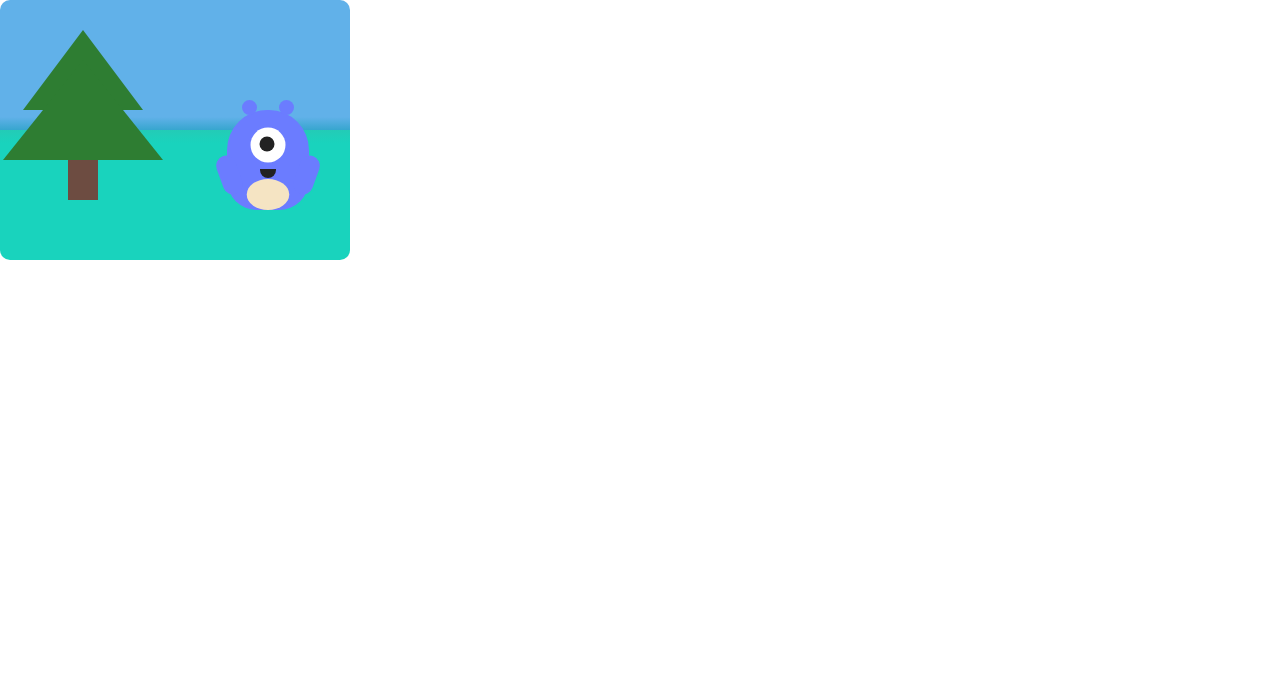
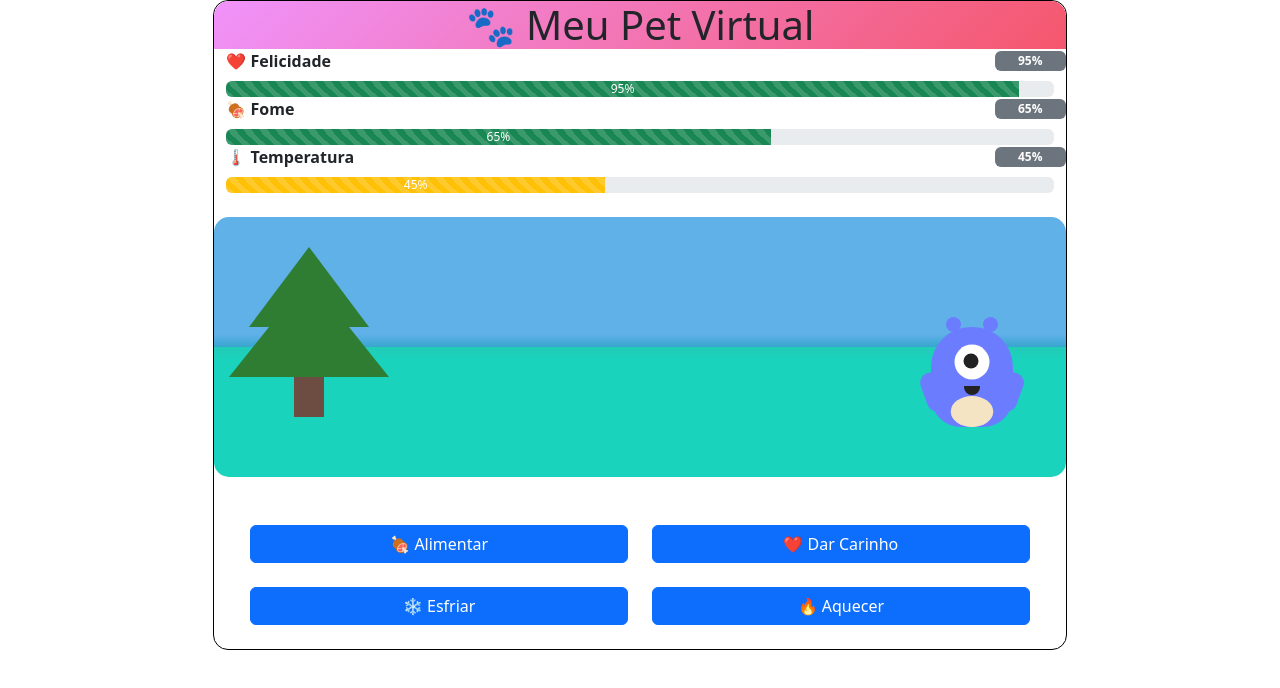
Before and after one commit to AlineRJO/tamagotchi_project, an Angular app: page / in a window 1280 px wide. Shown: the top 688 px of the page. Built offline with nearby package versions, Linux system fonts and the light colour scheme.

Commit message:
chore(main-page): add buttons

```diff
--- a/src/app/components/main-page/main-page.html
+++ b/src/app/components/main-page/main-page.html
@@ -1,3 +1,69 @@
+<div class="offset-md-2 col-md-8 container">
+  <div class="row card-pet_header text-center">
+    <h1 class="mb-0">
+        🐾 Meu Pet Virtual
+    </h1>
+  </div>
+  <div class="row d-flex justify-content-between align-items-center mb-2">
+    <span class="col-md-6 fw-semibold">❤️ Felicidade</span>
+    <span class="col-md-1 badge bg-secondary">{{happyProgressBar()}}%</span>
+  </div>
+  <div class="row">
+    <div class="progress col">
+      <div
+        class="progress-bar progress-bar-striped progress-bar-animated"
+        role="progressbar"
+        [style.width.%]="happyProgressBar()"
+        [ngClass]="updateProgressClass(happyProgressBar())"
+        [attr.aria-valuenow]="happyProgressBar()"
+        aria-valuemin="0"
+        aria-valuemax="100"
+      >
+        {{ happyProgressBar() }}%
+      </div>
+    </div>
+  </div>
+
+  <div class="row d-flex justify-content-between align-items-center mb-2">
+    <span class="col-md-6 fw-semibold">🍖 Fome</span>
+    <span class="col-md-1 badge bg-secondary">{{hugryprogressBar()}}%</span>
+  </div>
+  <div class="row">
+    <div class="progress col">
+      <div
+        class="progress-bar progress-bar-striped progress-bar-animated"
+        role="progressbar"
+        [style.width.%]="hugryprogressBar()"
+        [ngClass]="updateProgressClass(hugryprogressBar())"
+        [attr.aria-valuenow]="hugryprogressBar()"
+        aria-valuemin="0"
+        aria-valuemax="100"
+      >
+        {{ hugryprogressBar() }}%
+      </div>
+    </div>
+  </div>
+
+  <div class="row d-flex justify-content-between align-items-center mb-2">
+    <span class="col-md-6 fw-semibold">🌡️ Temperatura</span>
+    <span class="col-md-1 badge bg-secondary">{{temperatureprogressBar()}}%</span>
+  </div>
+  <div class="row">
+    <div class="progress col">
+      <div
+        class="progress-bar progress-bar-striped progress-bar-animated"
+        role="progressbar"
+        [style.width.%]="temperatureprogressBar()"
+        [ngClass]="updateProgressClass(temperatureprogressBar())"
+        [attr.aria-valuenow]="temperatureprogressBar()"
+        aria-valuemin="0"
+        aria-valuemax="100"
+      >
+        {{ temperatureprogressBar() }}%
+      </div>
+    </div>
+  </div>
+  <div class="row py-4">
     <div class="ambience-container">
         <div class="tree">
             <div class="tree_leaf f1"></div>
@@ -6,3 +72,34 @@
         </div>
         <app-pet-display></app-pet-display>
     </div>
+  </div>
+
+  <div class="row p-4">
+    <div class="col-md-6">
+      <button class="btn btn-primary col-md-12">
+        🍖 Alimentar
+      </button>
+    </div>
+    <div class="col-md-6">
+       <button class="btn btn-primary col-md-12">
+        ❤️ Dar Carinho
+      </button>
+    </div>
+  </div>
+
+  <div class="row px-4 pb-4">
+    <div class="col-md-6">
+      <button class="btn btn-primary col-md-12">
+        ❄️ Esfriar
+      </button>
+    </div>
+    <div class="col-md-6">
+      <button class="btn btn-primary col-md-12">
+        🔥 Aquecer
+      </button>
+    </div>
+
+
+  </div>
+
+</div>
--- a/src/app/components/main-page/main-page.scss
+++ b/src/app/components/main-page/main-page.scss
@@ -1,15 +1,23 @@
+.container {
+  border: black solid 1px;
+  border-radius: 15px;
+}
+
+.card-pet_header {
+  background: linear-gradient(135deg, rgb(240, 147, 251) 0%, rgb(245, 87, 108) 100%);
+  border-top-left-radius: 15px;
+  border-top-right-radius: 15px;
+}
 
 .ambience-container {
   background: linear-gradient(180deg, rgb(97, 177, 233) 45%, rgba(50, 156, 229, 0.65) 50%, rgba(25, 211, 189, 0.72) 50%, rgb(25, 211, 189) 55%);
-    max-width: 400px;
   position: relative;
-    width: 350px;
   height: 260px;
   background-color: #3fb8a5;
-    border-radius: 10px;
   display: flex;
   justify-content: space-between;
   align-items: flex-end;
+  border-radius: 15px;
 }
 
 .tree {
@@ -50,3 +58,10 @@
     top: 130px;
   }
 }
+
+.progress {
+  padding-left: 0px;
+  margin-left: 12px;
+  padding-right: 0px;
+  margin-right: 12px;
+}
--- a/src/app/components/main-page/main-page.ts
+++ b/src/app/components/main-page/main-page.ts
@@ -1,5 +1,7 @@
-import { Component } from '@angular/core';
+import { Component, OnDestroy, OnInit, signal } from '@angular/core';
 import { PetDisplay } from '../pet/pet-display/pet-display';
+import { CommonModule } from '@angular/common';
+import { interval, Subscription } from 'rxjs';
 
 
 @Component({
@@ -7,9 +9,75 @@ import { PetDisplay } from '../pet/pet-display/pet-display';
   standalone: true,
   templateUrl: './main-page.html',
   styleUrl: './main-page.scss',
-  imports: [PetDisplay],
+  imports: [PetDisplay, CommonModule],
 })
-export class MainPage {
+export class MainPage implements OnInit, OnDestroy {
 
+  happyProgressBar = signal(100);
+  hugryprogressBar = signal(70);
+  temperatureprogressBar = signal(50);
+
+  private happyCountSub!: Subscription;
+  private hugryCountSub!: Subscription;
+  private temperatureCountSub!: Subscription;
+
+  ngOnInit(): void {
+    this.startCountdown();
+  }
+
+  ngOnDestroy(): void {
+    this.stopCountdown();
+  }
+
+  startCountdown(): void {
+    // TODO: DEVERÁ SER CRIADO ALGO PARA ADD TEMPO DENTRO DO IF
+    this.happyCountSub = interval(1000).subscribe(() => {
+      if (this.happyProgressBar() > 0) {
+        this.happyProgressBar.update((v: any) => v - 1);
+      } else {
+        this.stopCountdown();
+      }
+    });
+
+    this.hugryCountSub = interval(1000).subscribe(() => {
+      if (this.hugryprogressBar() > 0) {
+        this.hugryprogressBar.update((v: any) => v - 1);
+      } else {
+        this.stopCountdown();
+      }
+    });
+
+    this.temperatureCountSub = interval(1000).subscribe(() => {
+      if (this.temperatureprogressBar() > 0) {
+        this.temperatureprogressBar.update((v: any) => v - 1);
+      } else {
+        this.stopCountdown();
+      }
+    });
+  }
+
+  stopCountdown(): void {
+    if (this.happyCountSub) {
+      this.happyCountSub.unsubscribe();
+    }
+
+    if(this.hugryCountSub) {
+        this.hugryCountSub.unsubscribe();
+    }
+
+    if(this.temperatureCountSub) {
+        this.temperatureCountSub.unsubscribe();
+    }
+  }
+
+  updateProgressClass(progressValue: number): string {
+    if (progressValue > 50) {
+      return 'bg-success';
+    } else if (progressValue <= 25) {
+      return 'bg-danger';
+    } else {
+      return 'bg-warning';
+    }
+  }
 
 }
```
Lines whose indentation alone changed are shown as unchanged.
